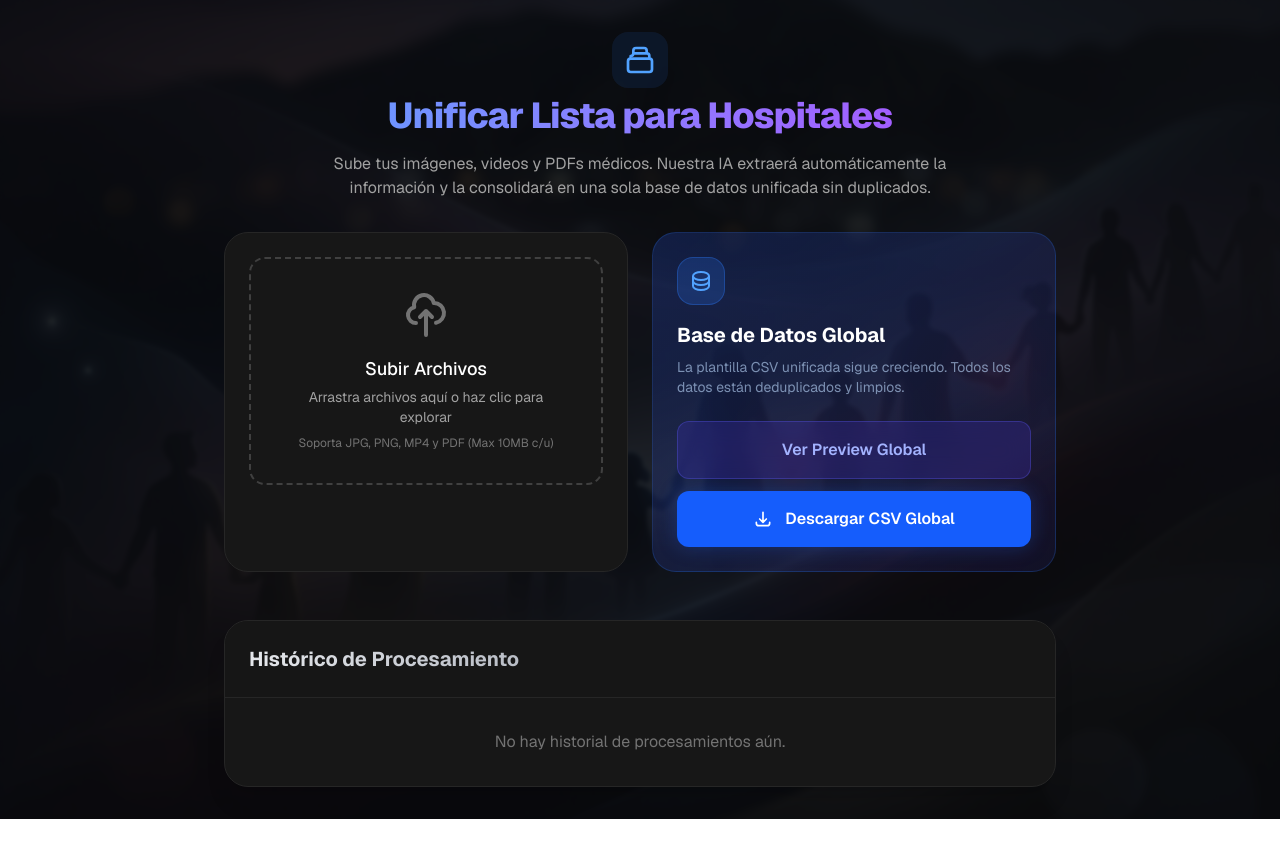
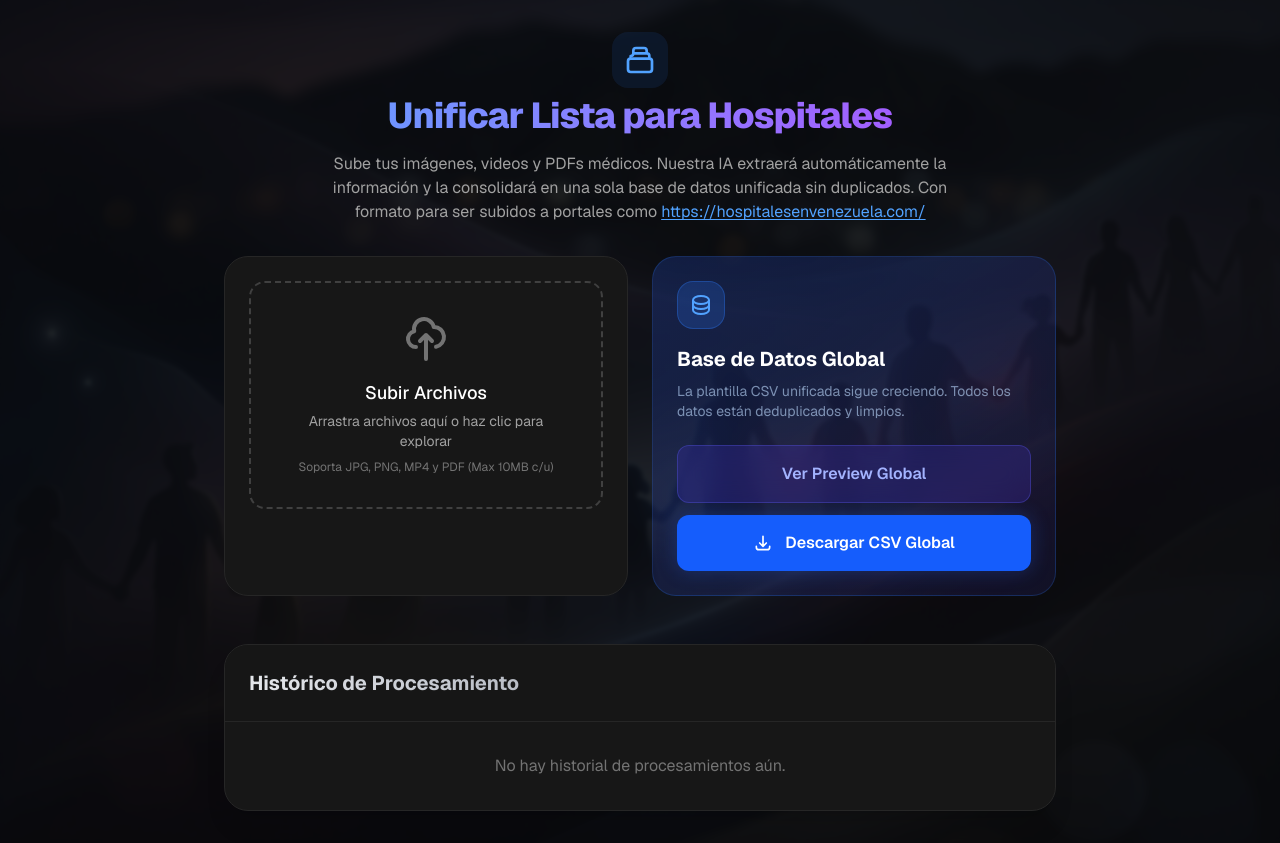
Before and after one commit to imundo/UniProcesador-Data-Listas, a Next.js app in the folder web/: page / in a window 1280 px wide. Before the commit the page ends 819 px from the top, so only its background shows below. Built offline with nearby package versions, Linux system fonts and the light colour scheme.

Commit message:
chore: Update header text to include hospitalesenvenezuela link

```diff
--- a/web/src/app/page.js
+++ b/web/src/app/page.js
@@ -115,7 +115,7 @@ export default function Home() {
           </div>
           <h1 className="text-4xl font-extrabold tracking-tight bg-gradient-to-r from-blue-400 to-purple-500 bg-clip-text text-transparent">Unificar Lista para Hospitales</h1>
           <p className="text-neutral-400 max-w-2xl mx-auto">
-            Sube tus imágenes, videos y PDFs médicos. Nuestra IA extraerá automáticamente la información y la consolidará en una sola base de datos unificada sin duplicados.
+            Sube tus imágenes, videos y PDFs médicos. Nuestra IA extraerá automáticamente la información y la consolidará en una sola base de datos unificada sin duplicados. Con formato para ser subidos a portales como <a href="https://hospitalesenvenezuela.com/" target="_blank" rel="noopener noreferrer" className="text-blue-400 hover:text-blue-300 underline underline-offset-2 transition-colors">https://hospitalesenvenezuela.com/</a>
           </p>
         </header>
 
```
